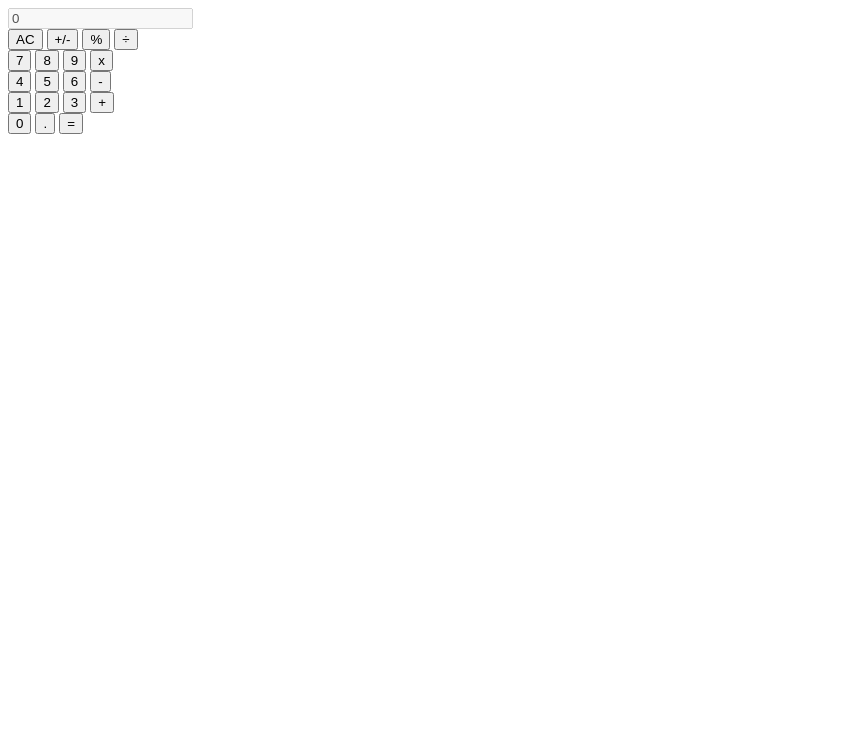
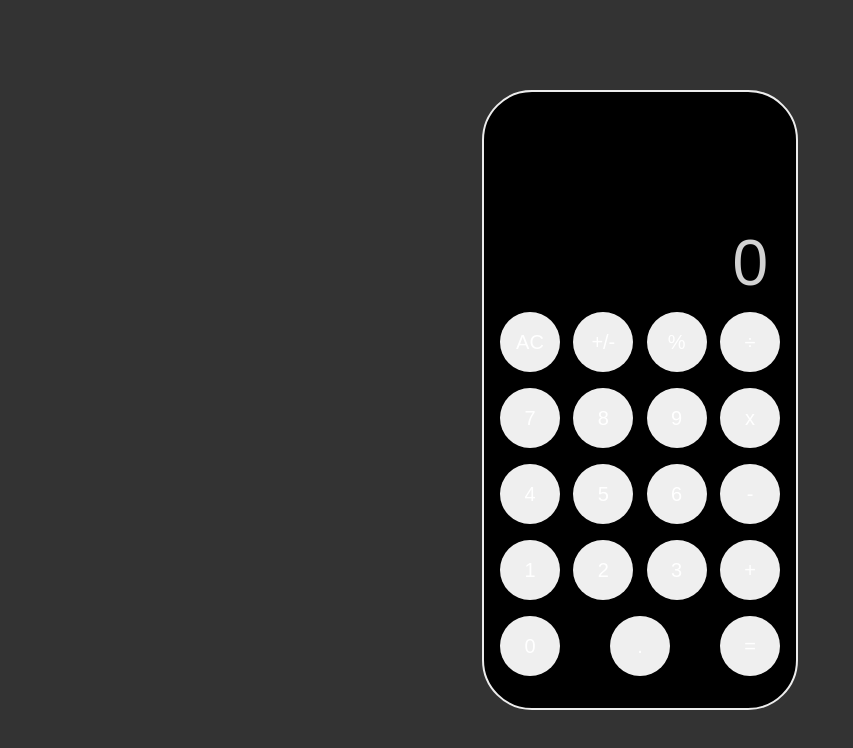
Before and after one commit to iFoxtrot33/calculator, a website: page src/index.html in a window 1280 px wide. Shown: the whole page, without its empty margins (0-853 px from the left). Drawn offline with Linux system fonts and the light colour scheme.

Commit message:
Add styles 2

```diff
--- a/src/index.html
+++ b/src/index.html
@@ -6,7 +6,7 @@
     <meta name="viewport" content="width=device-width, initial-scale=1.0" />
     <title>iPhone Calculator</title>
     <script defer src="script.js"></script>
-    <link rel="stylesheet" href="style.css" />
+    <link rel="stylesheet" href="styles/styles.css" />
   </head>
   <main id="main">
     <form id="calc_form">
--- a/src/styles/styles.css
+++ b/src/styles/styles.css
@@ -14,7 +14,8 @@ body {
     font-size: 16px;
   }
 
-body, html {
+body,
+html {
   height: 100vh;
   font-family: sans-serif;
 }
@@ -32,3 +33,53 @@ input[type="text"] {
   border: 0px;
   font-size: 4rem;
 }
+
+#main {
+  border: 2px solid #ededed;
+  border-radius: 50px;
+  width: 100%;
+  max-width: 280px;
+  background-color: #000000;
+  padding: 2rem 1rem;
+}
+
+#main {
+  border: 2px solid #ededed;
+  border-radius: 50px;
+  width: 100%;
+  max-width: 280px;
+  background-color: #000000;
+  padding: 2rem 1rem;
+}
+
+.calc_header {
+  margin-top: 90px;
+  padding: 12px;
+}
+
+.calc_footer > * + * {
+  margin-top: 1rem;
+}
+
+.calc_footer > *:last-child {
+  gap: 1rem;
+}
+
+.btn_group {
+  display: flex;
+  justify-content: space-between;
+  align-items: center;
+  gap: 0.3rem;
+}
+
+.btn {
+  display: flex;
+  justify-content: center;
+  align-items: center;
+  border-radius: 50%;
+  width: 60px;
+  height: 60px;
+  color: #ffffff;
+  font-size: 20px;
+  transition: all 0.3s cubic-bezier(0.19, 1, 0.22, 1);
+}
```
